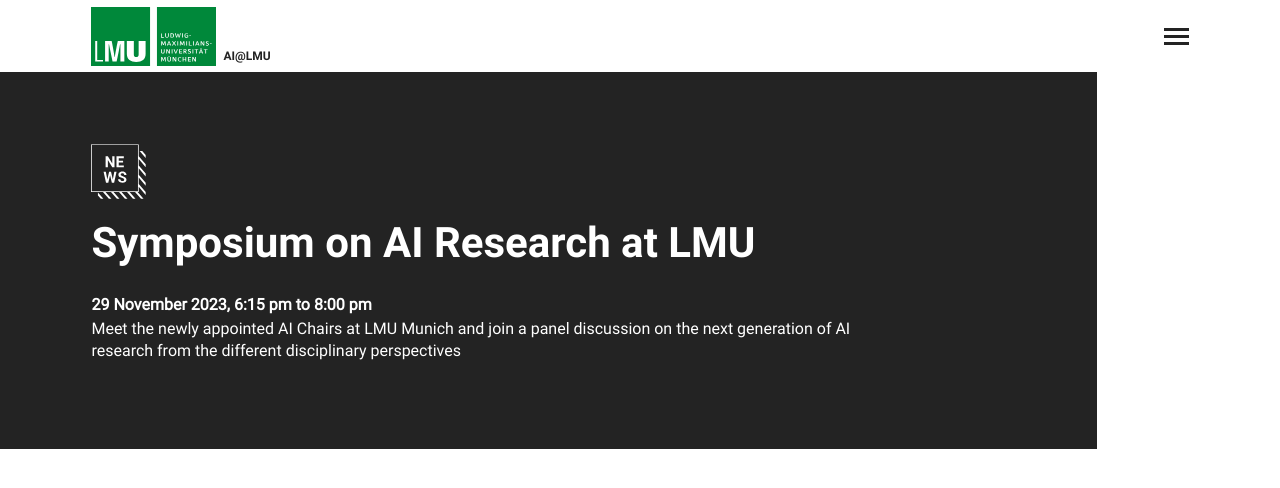
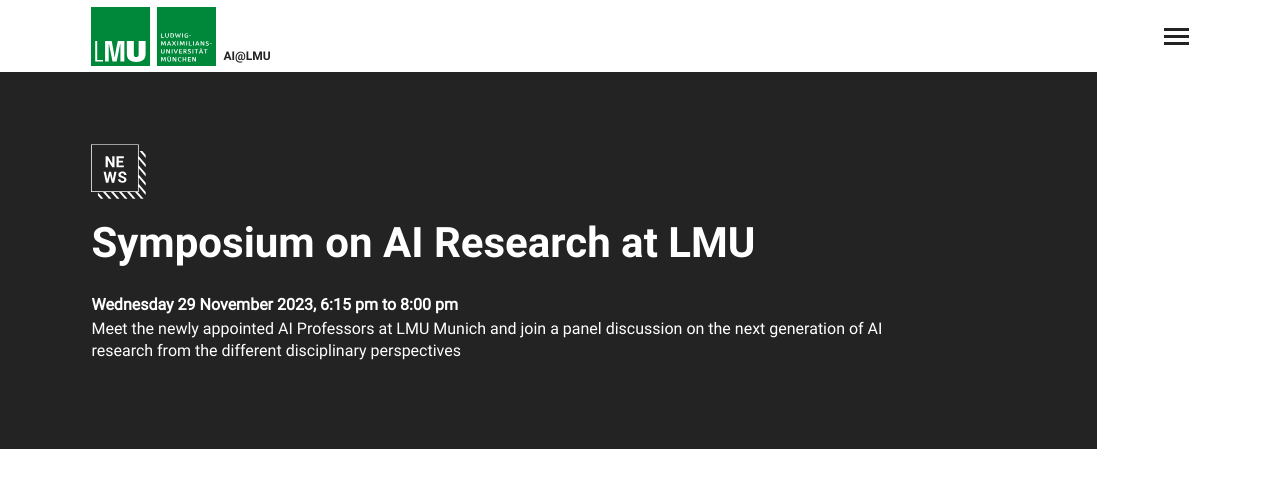
Before and after one commit to aiatlmu/aiatlmu.github.io, a Jekyll site: the page built from symposium2023/index.html, in a window 1280 px wide and 1400 px high, cut to the strip 0-529 px from the top of the window. Shown: the top 488 px of the strip. Built offline with Jekyll 4.4.1, drawn with Linux system fonts in a browser that asks for light colours; some of the changed text lies outside the part shown.

Commit message:
Symposium updates

```diff
--- a/symposium_new/index.html
+++ b/symposium2023/index.html
@@ -13,8 +13,8 @@
 					</div>
 					<div class="header-news-detail__content">
 								<h1 class="header-news-detail__headline">Symposium on AI Research at LMU</h1>
-								<p class="header-news-detail__date">29 November 2023, 6:15 pm to 8:00 pm</p>
-								<p>Meet the newly appointed AI Chairs at LMU Munich and join a panel discussion on the next generation of AI research from the different disciplinary perspectives</p>
+								<p class="header-news-detail__date">Wednesday 29 November 2023, 6:15 pm to 8:00 pm</p>
+								<p>Meet the newly appointed AI Professors at LMU Munich and join a panel discussion on the next generation of AI research from the different disciplinary perspectives</p>
 					</div>
 				</article>
 			</div>
@@ -42,10 +42,12 @@
 						</figcaption>
 				</figure>
 
-<p>In order to expand the research network on artificial intelligence in Bavaria, a lot of new AI chairs were established across the state. This year, there will be an AI symposium, where the newly appointed professors will present their research focuses.
-After welcome addresses by the vice-president of LMU, Prof. Dr. Oliver Jahraus, Michael Greiner (Ministerialdirigent Bavarian State Ministry of Science and Art),  and Dr. Michael Klimke (Managing Director of <i style="font-style:italic ">baiosphere</i>) and opening remarks by Prof. Dr. Gitta Kutyniok, LMU-Director Konrad Zuse School of Excellence for Reliable AI (relAI), Spokesperson of CAS-Research Focus "Next Generation AI“, the newly appointed AI- and Data Science chairholders will introduce themselves and their various research approaches at this symposium. A reception will be held after the symposium at the Lichthof of LMU.
+<p>In order to expand the research network on artificial intelligence in Bavaria, a lot of new AI Professorships were established across the state. This year, there will be an AI symposium, where the newly appointed professors will present their research focuses.
+After welcome addresses by the vice-president of LMU, Prof. Dr. Oliver Jahraus, Michael Greiner (Ministerialdirigent Bavarian State Ministry of Science and Art),  and Dr. Michael Klimke (Managing Director of <i style="font-style:italic ">baiosphere</i>) and opening remarks by Prof. Dr. Gitta Kutyniok, LMU-Director Konrad Zuse School of Excellence for Reliable AI (relAI), Spokesperson of CAS-Research Focus "Next Generation AI“, the newly appointed AI- and Data Science professors will introduce themselves and their various research approaches at this symposium. A reception will be held after the symposium at the Lichthof of LMU.
 </p>
 <p>Location: LMU, Große Aula, Geschwister-Scholl-Platz 1, 80539 Munich.
+</p>
+<p>Time: Wednesday 29 November 2023, 6:15 pm to 8:00 pm
 </p>
 
 	</div>
```
